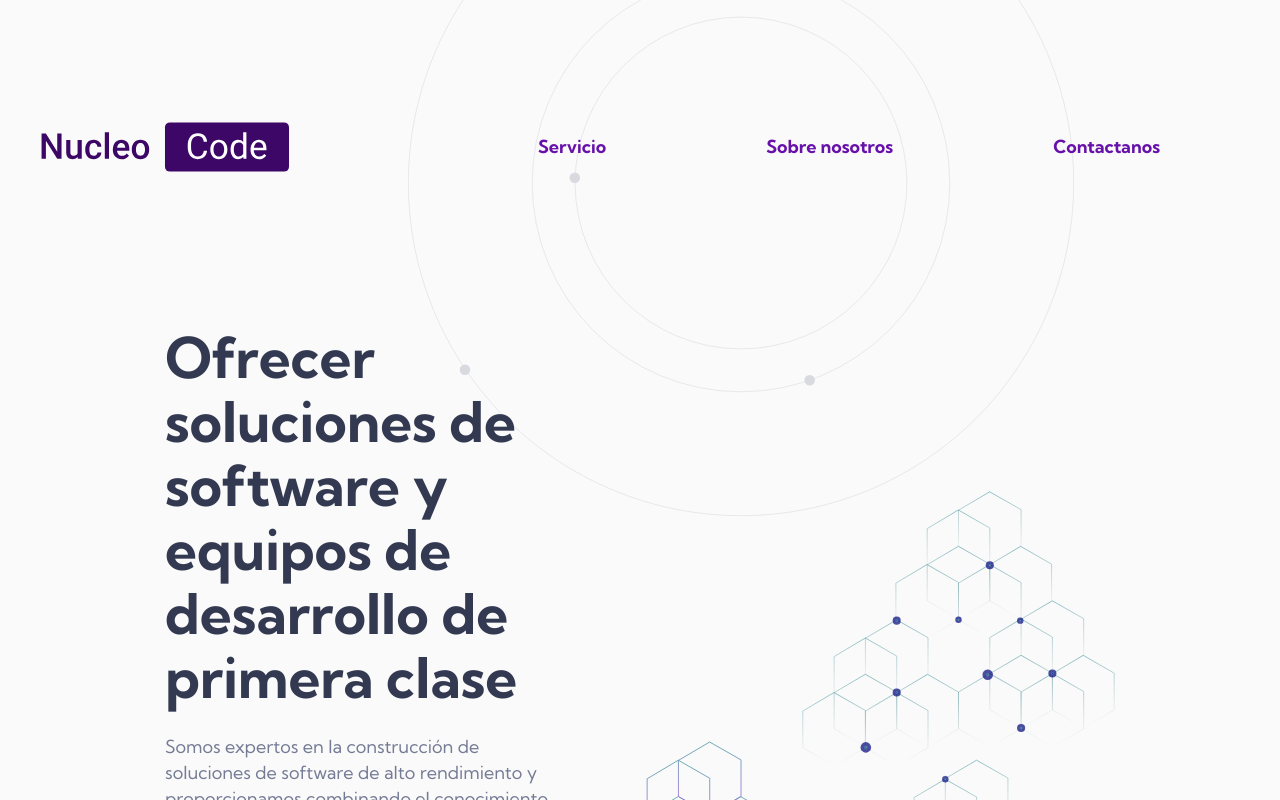
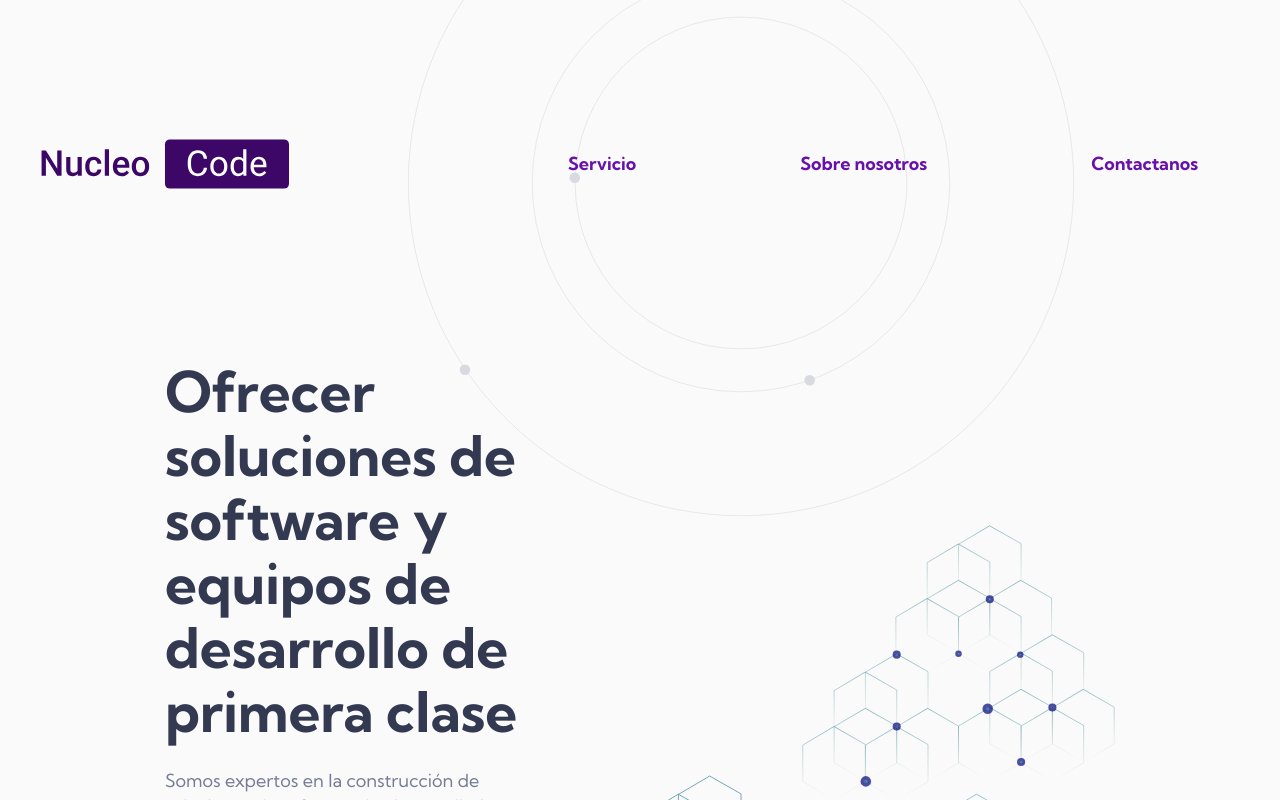
Before and after one commit to Nucleo-Code/NuCleoCo, a React (Create React App) app: page / in a window 1280 px wide. Shown: the top 800 px of the page. Built offline with nearby package versions, Linux system fonts and the light colour scheme.

Commit message:
[UPDATE] haver a header derecho

```diff
--- a/src/Components/Header.module.css
+++ b/src/Components/Header.module.css
@@ -14,21 +14,29 @@
 }
 
 .headerright{
-  display: left;
+  display: flex;
+  list-style: none;
+  font-weight: bold;
 }
 .headerright a {
   float: left;
   color: #6711AA;
   text-align: center;
-  padding: 40px;
   text-decoration: none;
   font-size: 18px;
   /*line-height: 0px;*/
+  margin: 70px;
+}
+
+.divMenuLink{
+  padding: 8px 12px;
   border-radius: 4px;
 }
-.headerright a.active {
-  background-color: dodgerblue;
+
+.divMenuLink:hover {
+  background-color: #6711AA;
   color: white;
+  transition: .5s;
 }
 
 /* Tablet */
--- a/src/Components/Header.tsx
+++ b/src/Components/Header.tsx
@@ -12,7 +12,6 @@ function Header() {
 
   return (
     <header className={classes.header}>
-
       <img
         className={classes.logo}
         src={img}
@@ -20,12 +19,12 @@ function Header() {
         onClick={logoHandler}
       />
       <div className ={classes.headerright}>
-        <a href="#servicio"><b>Servicio</b></a>
-        <a></a>
-        <a href="#informacion"><b>Sobre nosotros</b></a>
-        <a></a>
-        <a href="#contacto"><b>Contactanos</b></a>
-        <a></a>
+        <li><a href="#" className={classes.divMenuLink}>Servicio</a></li>
+
+        <li> <a href="#"  className={classes.divMenuLink}>Sobre nosotros</a></li>
+
+        <li> <a href="#"  className={classes.divMenuLink}>Contactanos</a></li>
+
       </div>
     </header>
   );
```
